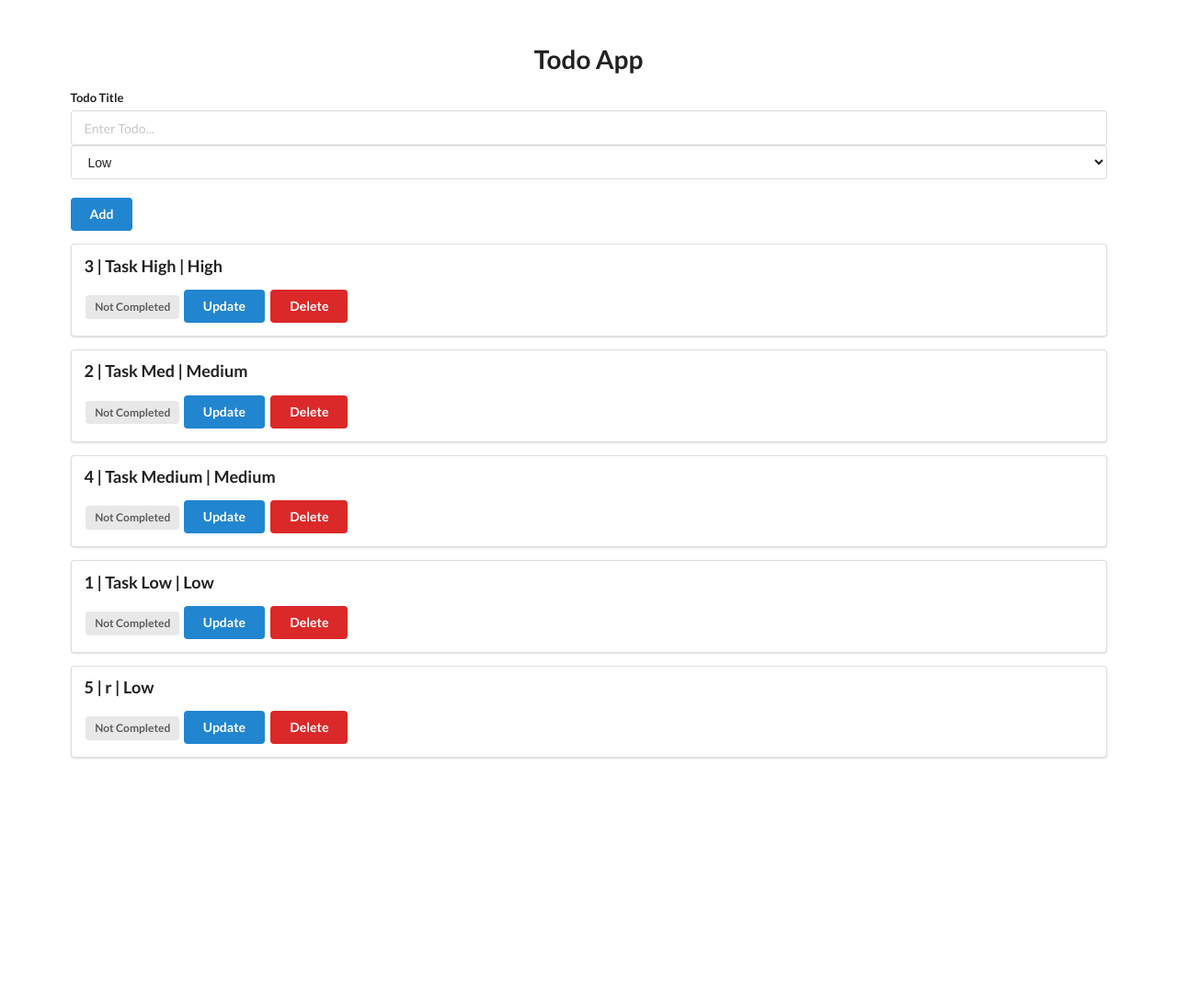
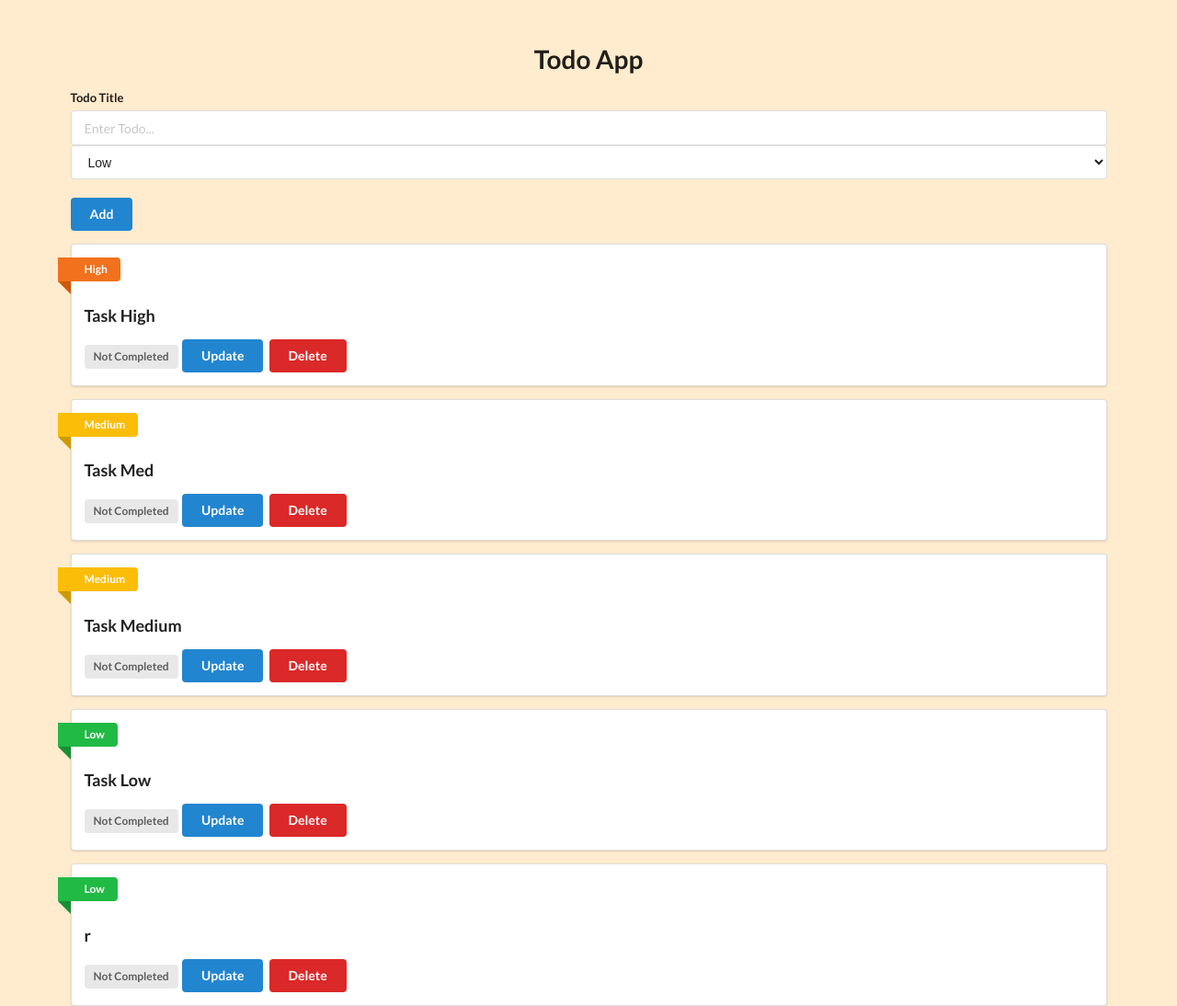
Before and after one commit to naverazafar/todo-list, a Flask app: page / in a window 1280 px wide. Shown: the whole page at 92% size. Before the commit the page ends 825 px from the top, so only its background shows below. Run offline with Flask 3, Linux system fonts and the light colour scheme; data comes from the database, SQL or seed files in the repository; both versions use the stored data as it was after the commit; some libraries are stand-ins or nearby versions.

Commit message:
added css

```diff
--- /dev/null
+++ b/static/style.css
@@ -0,0 +1,3 @@
+body {
+    background-color: blanchedalmond;
+}
--- a/templates/base.html
+++ b/templates/base.html
@@ -6,6 +6,7 @@
     <title>todo app</title>
     <link rel="stylesheet" href="https://cdn.jsdelivr.net/npm/semantic-ui@2.5.0/dist/semantic.min.css">
     <script src="https://cdn.jsdelivr.net/npm/semantic-ui@2.5.0/dist/semantic.min.js"></script>
+    <link rel="stylesheet" href="{{ url_for('static', filename='style.css') }}">
 </head>
 <body>
     <div style="margin-top: 50px;" class="ui container">
@@ -30,8 +31,20 @@
     {% for todo in todo_list %}
     <div class="ui segment">
 
-        <p class="ui big header"> {{ todo.id }} | {{ todo.title }} | {{ todo.priority }}</p>
+                <div class="ui right floated content">
+                    {% if todo.priority == "High" %}
+                        <span class="ui orange ribbon label">High</span>
+                    {% elif todo.priority == "Medium" %}
+                        <span class="ui yellow ribbon label">Medium</span>
+                    {% elif todo.priority == "Low" %}
+                        <span class="ui green ribbon label">Low</span>
+                    {% endif %}
+                </div>
 
+            <h3 class="ui big header"> {{ todo.title }} </h3>
+
+
+            <div class="ui right floated content">
                 {% if todo.complete == False %}
                     <span class="ui gray label">Not Completed</span>
                 {% else %}
@@ -41,6 +54,7 @@
                 <a class="ui blue button" href="/update/{{ todo.id }}">Update</a>
                 <a class="ui red button" href="/delete/{{ todo.id }}">Delete</a>
             </div>
+    </div>
     {% endfor %}
 </div>
 </body>
```
Also changed, not shown: instance/db.sqlite. Lines whose indentation alone changed are shown as unchanged.
